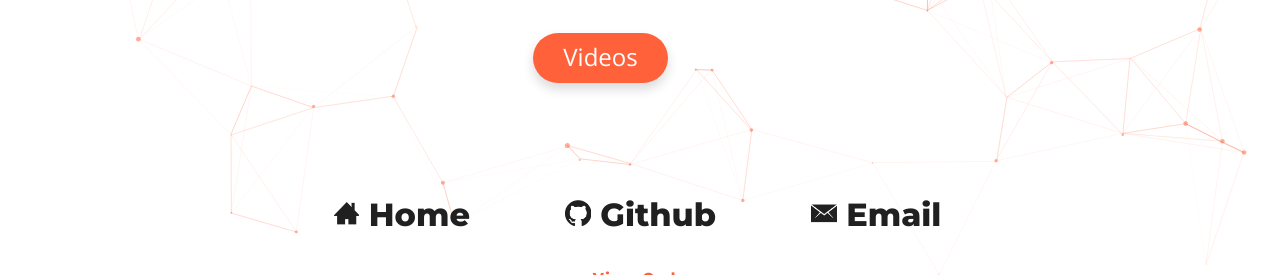
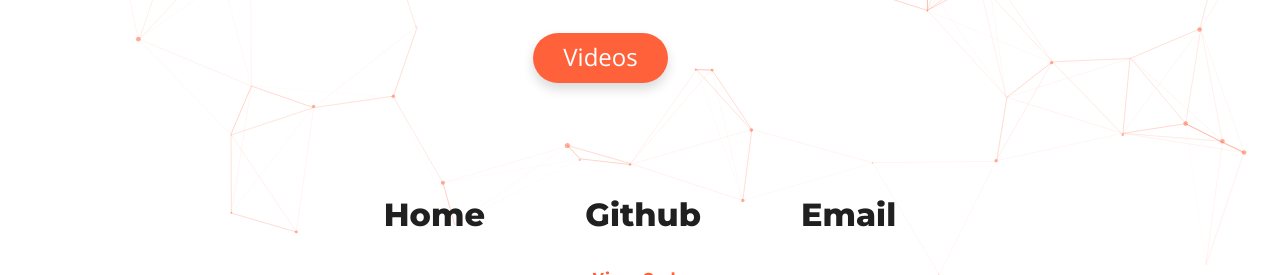
Before and after one commit to kershner/kershner_org, a Django app: page /music/ in a window 1280 px wide. Shown: the part 525-800 px from the top of the page. Run offline with Django 3.2, Linux system fonts and the light colour scheme; data that the repository does not hold is empty; parts of the project's set-up code (start-up, migrations or seed data) failed here and were passed over.

Commit message:
Remove footer icon images

```diff
--- a/static/sass/portfolio.sass
+++ b/static/sass/portfolio.sass
@@ -279,32 +279,6 @@ a
         @media(min-width: 700px)
           font-size: 2em
 
-        .footer-icon
-          display: inline-block
-          margin-left: -.15em
-          +animate(0.2s)
-
-          img
-            position: relative
-            background-size: cover
-            z-index: 1
-            width: 0
-            height: 0
-            padding: 0.4em
-
-          &.home
-            img
-              background-image: url(../img/home-icon.png)
-          &.music
-            img
-              background-image: url(../img/music-icon.png)
-          &.github
-            img
-              background-image: url(../img/github-icon.png)
-          &.email
-            img
-              background-image: url(../img/email-icon.png)
-
   .site-code-link
     position: relative
     z-index: 1
--- a/templates/base.html
+++ b/templates/base.html
@@ -38,24 +38,24 @@
                 <div class="footer-link">
                     {% if request.resolver_match.url_name == 'music' %}
                     <a href="{% url 'home' %}">
-                        <div class="footer-icon home"><img></div> Home
+                        Home
                     </a>
                     {% else %}
                     <a href="{% url 'music' %}">
-                        <div class="footer-icon music"><img></div> Music
+                        Music
                     </a>
                     {% endif %}
                 </div>
 
                 <div class="footer-link">
                     <a href="https://www.github.com/kershner" target="_blank">
-                        <div class="footer-icon github"><img></div> Github
+                        Github
                     </a>
                 </div>
 
                 <div class="footer-link">
                     <a href="mailto:tylerkershner@gmail.com" target="_blank">
-                        <div class="footer-icon email"><img></div> Email
+                        Email
                     </a>
                 </div>
 
```
Also changed, not shown: static/css/main.css, static/img/email-icon.png (deleted), static/img/github-icon.png (deleted), static/img/home-icon.png (deleted), static/img/music-icon.png (deleted).
